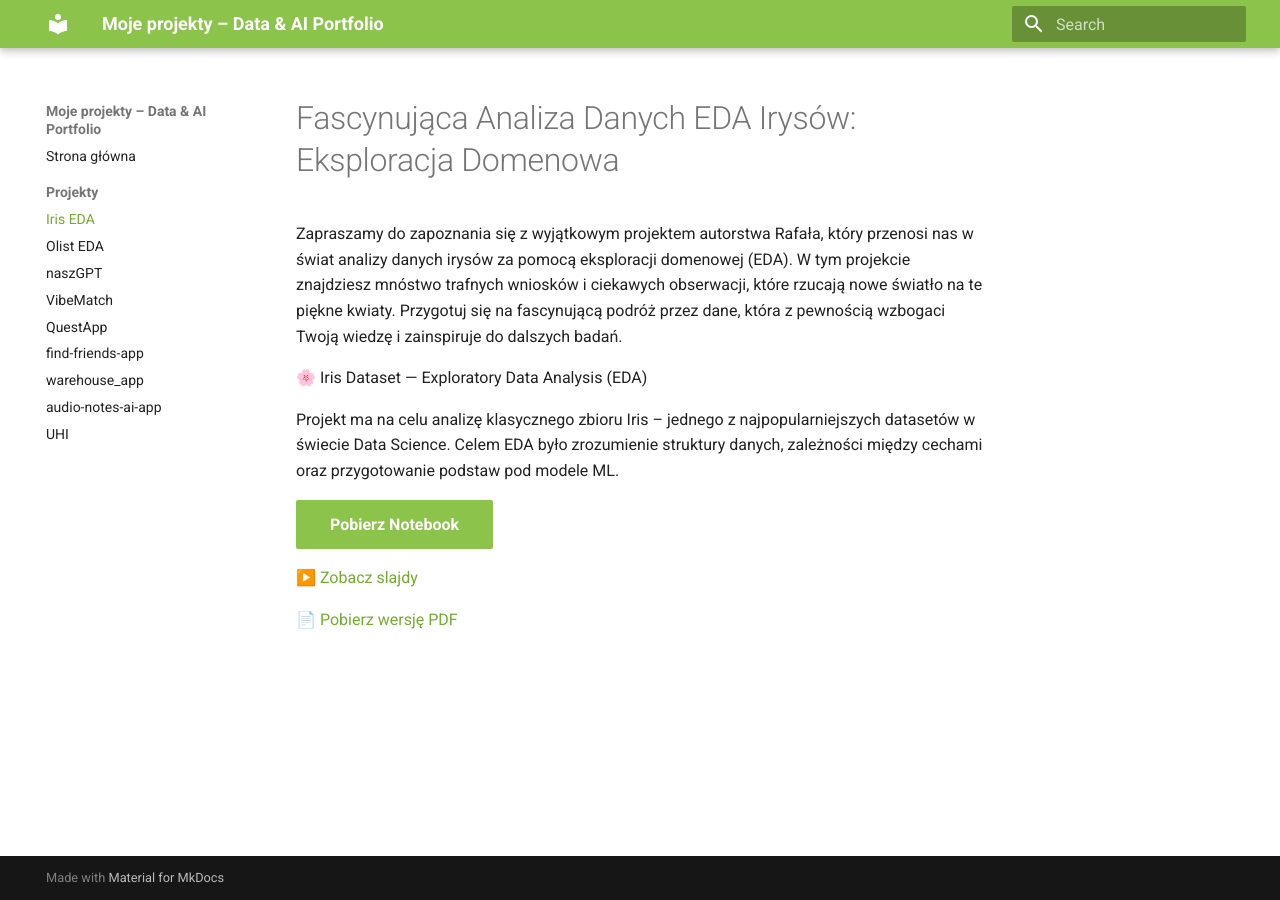
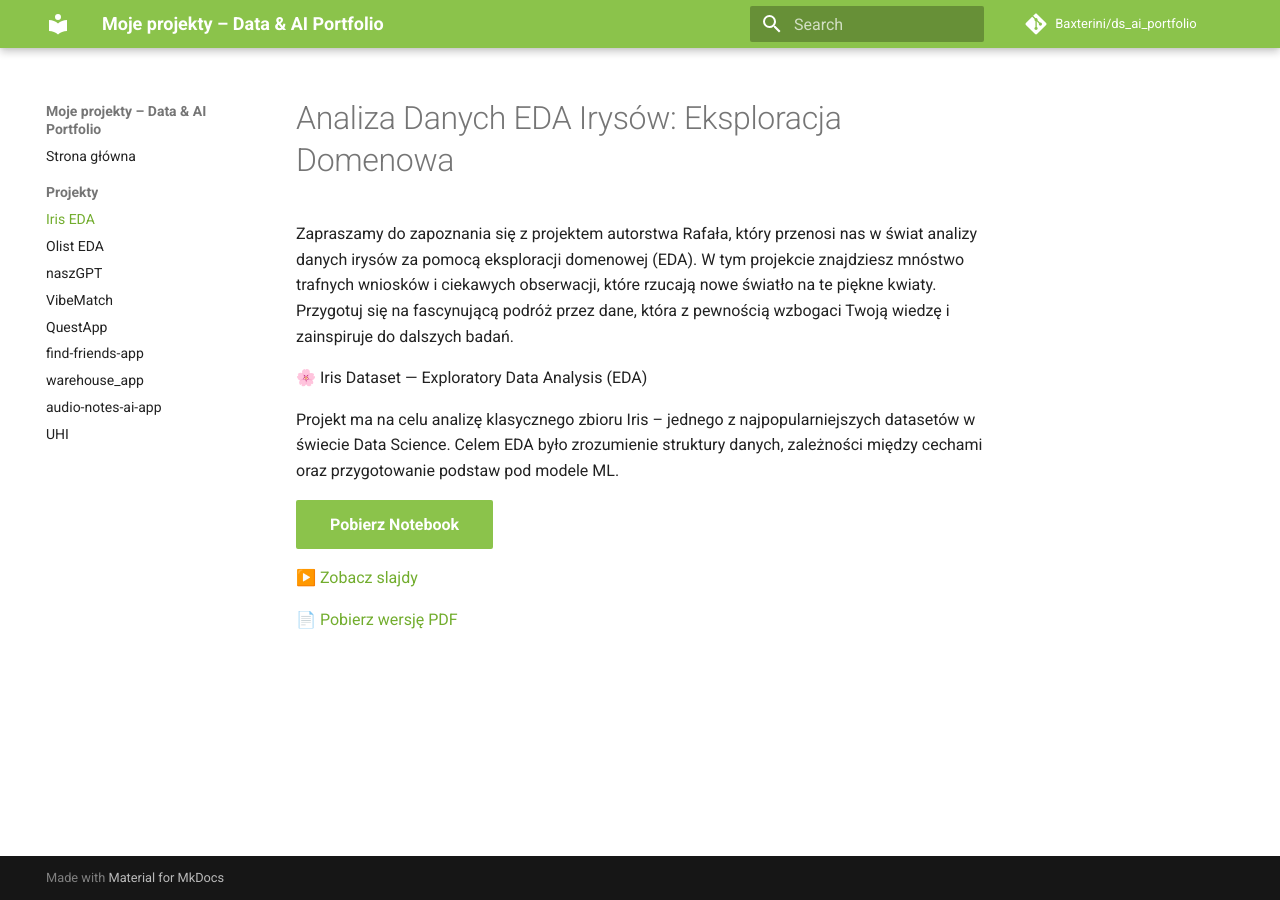
Before and after one commit to Baxterini/ds_ai_portfolio, an MkDocs documentation site: the page built from docs/iris/index.md, in a window 1280 px wide. Built offline with MkDocs 1.6.1 and Material for MkDocs 9.7.7, drawn with Linux system fonts in a browser that asks for light colours; comment, search, counter and statistics services are not loaded.

```diff
--- a/docs/iris/index.md
+++ b/docs/iris/index.md
@@ -1,6 +1,6 @@
-# Fascynująca Analiza Danych EDA Irysów: Eksploracja Domenowa
+# Analiza Danych EDA Irysów: Eksploracja Domenowa
 
-Zapraszamy do zapoznania się z wyjątkowym projektem autorstwa Rafała, który przenosi nas w świat analizy danych irysów za pomocą eksploracji domenowej (EDA). W tym projekcie znajdziesz mnóstwo trafnych wniosków i ciekawych obserwacji, które rzucają nowe światło na te piękne kwiaty. Przygotuj się na fascynującą podróż przez dane, która z pewnością wzbogaci Twoją wiedzę i zainspiruje do dalszych badań.
+Zapraszamy do zapoznania się z projektem autorstwa Rafała, który przenosi nas w świat analizy danych irysów za pomocą eksploracji domenowej (EDA). W tym projekcie znajdziesz mnóstwo trafnych wniosków i ciekawych obserwacji, które rzucają nowe światło na te piękne kwiaty. Przygotuj się na fascynującą podróż przez dane, która z pewnością wzbogaci Twoją wiedzę i zainspiruje do dalszych badań.
 
 🌸 Iris Dataset — Exploratory Data Analysis (EDA)
 
--- a/mkdocs.yml
+++ b/mkdocs.yml
@@ -2,6 +2,9 @@ site_name: Moje projekty – Data & AI Portfolio
 site_author: Rafał Król
 site_description: >-
     Portfolio moich projektów z Data Science i AI
+
+repo_name: Baxterini/ds_ai_portfolio
+repo_url: https://github.com/Baxterini/ds_ai_portfolio
 
 theme:
   name: material
```
Also changed, not shown: docs/index.md (+0 -1 lines), 1 other file.
